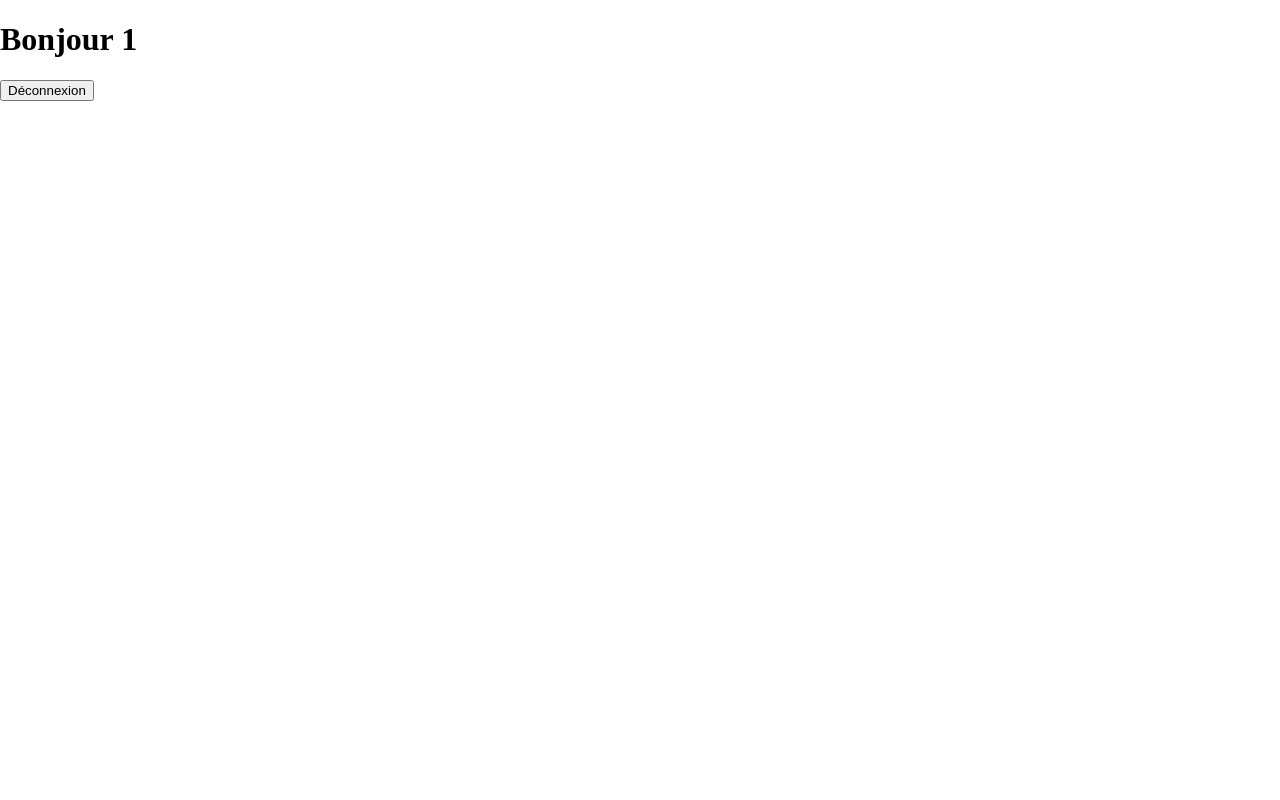
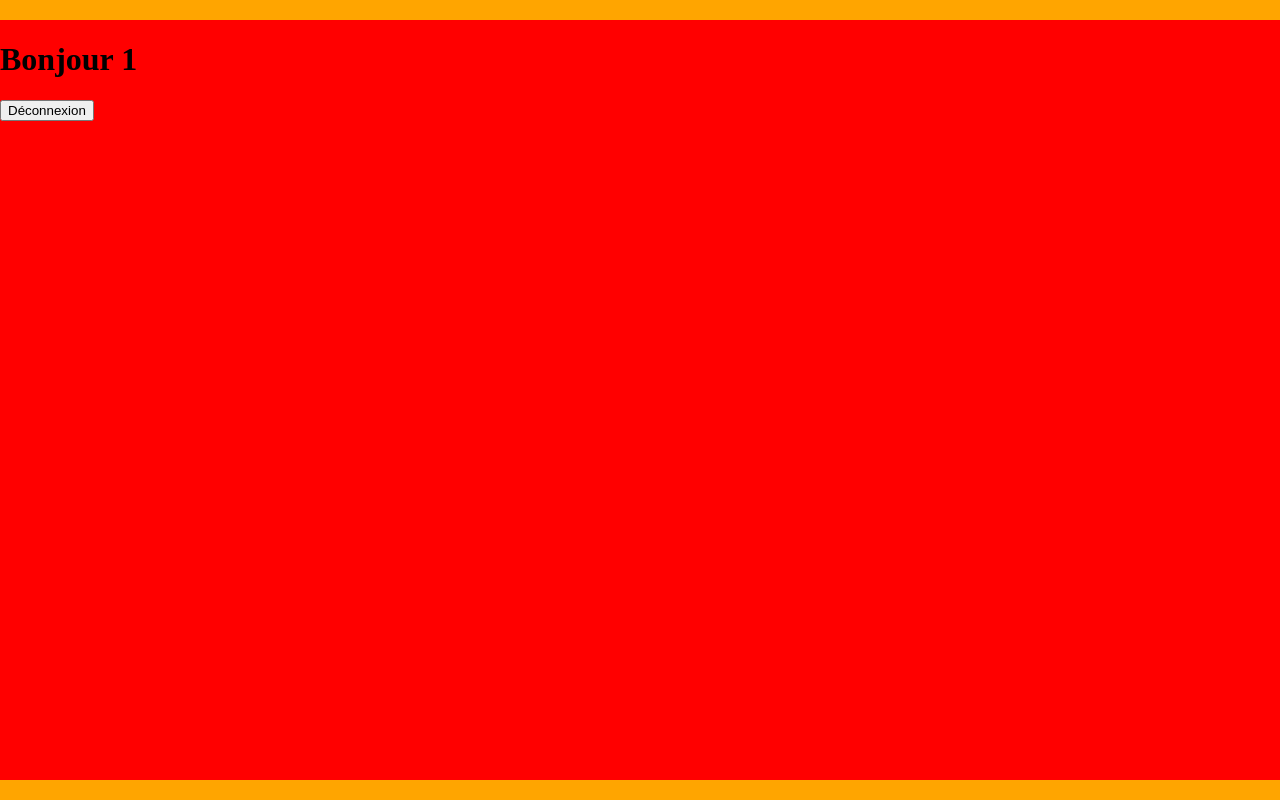
Before and after one commit to Benaldev/Crazee-burger, a React (Vite) app: page /order/1 in a window 1280 px wide. Built offline with nearby package versions, Linux system fonts and the light colour scheme.

Commit message:
🚧 F04: ORDER > layout > add container

```diff
--- a/src/components/pages/order/OrderPage.jsx
+++ b/src/components/pages/order/OrderPage.jsx
@@ -1,15 +1,32 @@
 import React from "react";
 import { Link, useParams } from "react-router-dom";
+import styled from "styled-components";
 
 export default function OrderPage() {
   const { username } = useParams();
 
   return (
-    <div>
-      <h1>Bonjour {username}</h1>
-      <Link to="/">
-        <button>Déconnexion</button>
-      </Link>
-    </div>
+    <OrderPageStyled>
+      <div className="container">
+        <h1>Bonjour {username}</h1>
+        <Link to="/">
+          <button>Déconnexion</button>
+        </Link>
+      </div>
+    </OrderPageStyled>
   );
 }
+
+const OrderPageStyled = styled.div`
+  background: orange;
+  height: 100vh;
+  display: flex;
+  justify-content: center;
+  align-items: center;
+
+  .container {
+    background: red;
+    height: 95vh;
+    width: 1400px;
+  }
+`;
```
